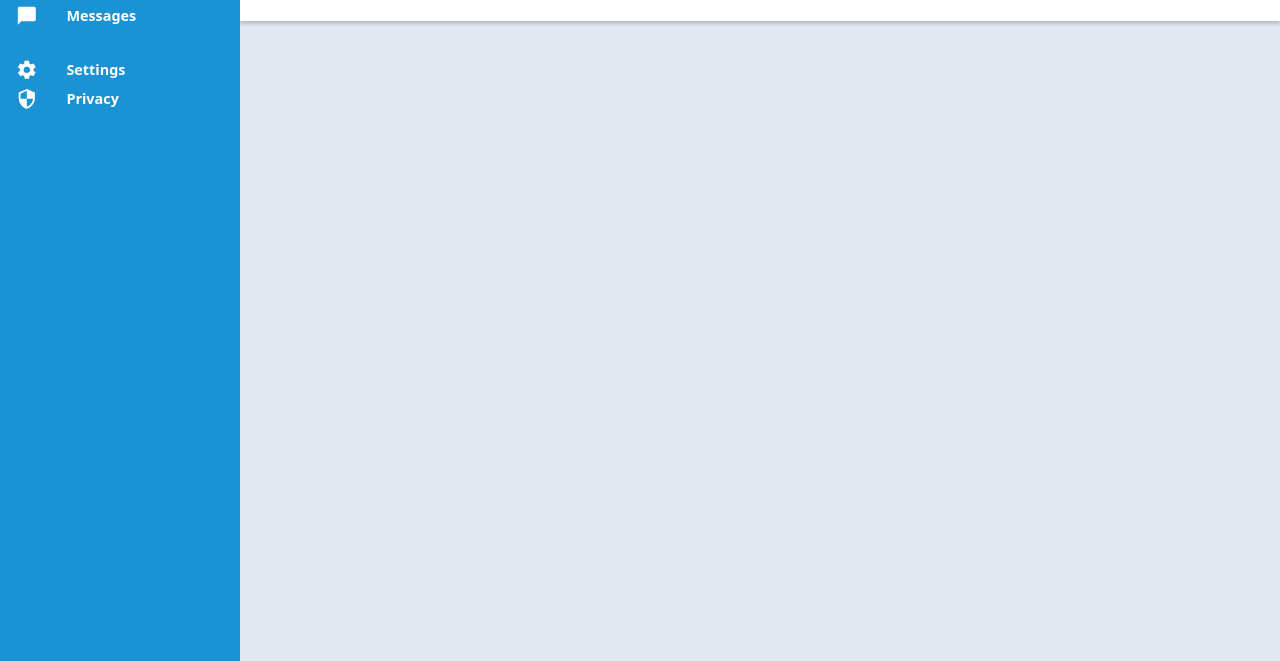
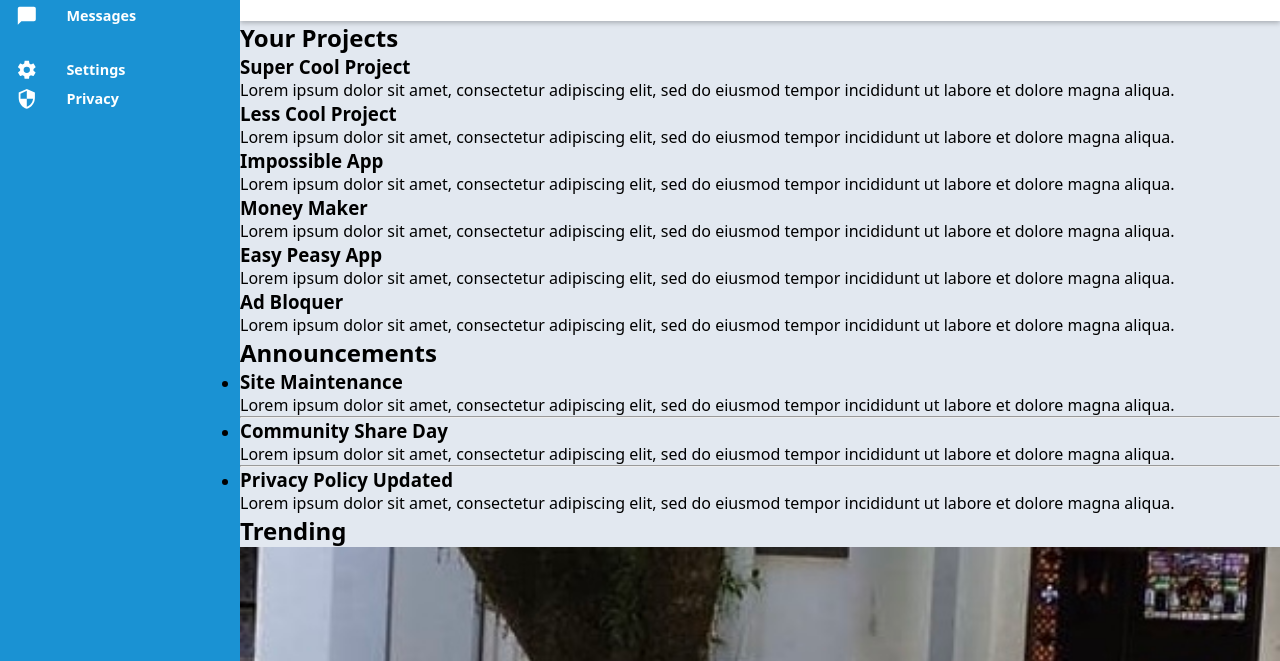
Before and after one commit to galobponce/css-stuff, a plain HTML site: page websites/dashboard/index.html in a window 1280 px wide. Shown: the part 139-800 px from the top of the page. Drawn offline with Linux system fonts and the light colour scheme.

Commit message:
html for dashboard content

```diff
--- a/websites/dashboard/index.html
+++ b/websites/dashboard/index.html
@@ -88,16 +88,139 @@
 
             <ul>
                 <li>
-                    <svg xmlns='http://www.w3.org/2000/svg' viewBox='0 0 24 24'><title>cog</title><path d='M12,15.5A3.5,3.5 0 0,1 8.5,12A3.5,3.5 0 0,1 12,8.5A3.5,3.5 0 0,1 15.5,12A3.5,3.5 0 0,1 12,15.5M19.43,12.97C19.47,12.65 19.5,12.33 19.5,12C19.5,11.67 19.47,11.34 19.43,11L21.54,9.37C21.73,9.22 21.78,8.95 21.66,8.73L19.66,5.27C19.54,5.05 19.27,4.96 19.05,5.05L16.56,6.05C16.04,5.66 15.5,5.32 14.87,5.07L14.5,2.42C14.46,2.18 14.25,2 14,2H10C9.75,2 9.54,2.18 9.5,2.42L9.13,5.07C8.5,5.32 7.96,5.66 7.44,6.05L4.95,5.05C4.73,4.96 4.46,5.05 4.34,5.27L2.34,8.73C2.21,8.95 2.27,9.22 2.46,9.37L4.57,11C4.53,11.34 4.5,11.67 4.5,12C4.5,12.33 4.53,12.65 4.57,12.97L2.46,14.63C2.27,14.78 2.21,15.05 2.34,15.27L4.34,18.73C4.46,18.95 4.73,19.03 4.95,18.95L7.44,17.94C7.96,18.34 8.5,18.68 9.13,18.93L9.5,21.58C9.54,21.82 9.75,22 10,22H14C14.25,22 14.46,21.82 14.5,21.58L14.87,18.93C15.5,18.67 16.04,18.34 16.56,17.94L19.05,18.95C19.27,19.03 19.54,18.95 19.66,18.73L21.66,15.27C21.78,15.05 21.73,14.78 21.54,14.63L19.43,12.97Z' /></svg>
+                    <svg xmlns='http://www.w3.org/2000/svg' viewBox='0 0 24 24'>
+                        <title>cog</title>
+                        <path
+                            d='M12,15.5A3.5,3.5 0 0,1 8.5,12A3.5,3.5 0 0,1 12,8.5A3.5,3.5 0 0,1 15.5,12A3.5,3.5 0 0,1 12,15.5M19.43,12.97C19.47,12.65 19.5,12.33 19.5,12C19.5,11.67 19.47,11.34 19.43,11L21.54,9.37C21.73,9.22 21.78,8.95 21.66,8.73L19.66,5.27C19.54,5.05 19.27,4.96 19.05,5.05L16.56,6.05C16.04,5.66 15.5,5.32 14.87,5.07L14.5,2.42C14.46,2.18 14.25,2 14,2H10C9.75,2 9.54,2.18 9.5,2.42L9.13,5.07C8.5,5.32 7.96,5.66 7.44,6.05L4.95,5.05C4.73,4.96 4.46,5.05 4.34,5.27L2.34,8.73C2.21,8.95 2.27,9.22 2.46,9.37L4.57,11C4.53,11.34 4.5,11.67 4.5,12C4.5,12.33 4.53,12.65 4.57,12.97L2.46,14.63C2.27,14.78 2.21,15.05 2.34,15.27L4.34,18.73C4.46,18.95 4.73,19.03 4.95,18.95L7.44,17.94C7.96,18.34 8.5,18.68 9.13,18.93L9.5,21.58C9.54,21.82 9.75,22 10,22H14C14.25,22 14.46,21.82 14.5,21.58L14.87,18.93C15.5,18.67 16.04,18.34 16.56,17.94L19.05,18.95C19.27,19.03 19.54,18.95 19.66,18.73L21.66,15.27C21.78,15.05 21.73,14.78 21.54,14.63L19.43,12.97Z' />
+                    </svg>
                     <span>Settings</span>
                 </li>
                 <li>
-                    <svg xmlns='http://www.w3.org/2000/svg' viewBox='0 0 24 24'><title>security</title><path d='M12,12H19C18.47,16.11 15.72,19.78 12,20.92V12H5V6.3L12,3.19M12,1L3,5V11C3,16.55 6.84,21.73 12,23C17.16,21.73 21,16.55 21,11V5L12,1Z' /></svg>
+                    <svg xmlns='http://www.w3.org/2000/svg' viewBox='0 0 24 24'>
+                        <title>security</title>
+                        <path
+                            d='M12,12H19C18.47,16.11 15.72,19.78 12,20.92V12H5V6.3L12,3.19M12,1L3,5V11C3,16.55 6.84,21.73 12,23C17.16,21.73 21,16.55 21,11V5L12,1Z' />
+                    </svg>
                     <span>Privacy</span>
                 </li>
             </ul>
 
         </aside>
+
+        <div class='content-container'>
+
+            <div class='projects'>
+                <h2>Your Projects</h2>
+
+                <div>
+
+                    <div class='project-item'>
+                        <h3>Super Cool Project</h3>
+                        <p>Lorem ipsum dolor sit amet, consectetur adipiscing elit, sed do eiusmod tempor incididunt ut
+                            labore et dolore magna aliqua.</p>
+                    </div>
+
+                    <div class='project-item'>
+                        <h3>Less Cool Project</h3>
+                        <p>Lorem ipsum dolor sit amet, consectetur adipiscing elit, sed do eiusmod tempor incididunt ut
+                            labore et dolore magna aliqua.</p>
+                    </div>
+
+                    <div class='project-item'>
+                        <h3>Impossible App</h3>
+                        <p>Lorem ipsum dolor sit amet, consectetur adipiscing elit, sed do eiusmod tempor incididunt ut
+                            labore et dolore magna aliqua.</p>
+                    </div>
+
+                    <div class='project-item'>
+                        <h3>Money Maker</h3>
+                        <p>Lorem ipsum dolor sit amet, consectetur adipiscing elit, sed do eiusmod tempor incididunt ut
+                            labore et dolore magna aliqua.</p>
+                    </div>
+
+                    <div class='project-item'>
+                        <h3>Easy Peasy App</h3>
+                        <p>Lorem ipsum dolor sit amet, consectetur adipiscing elit, sed do eiusmod tempor incididunt ut
+                            labore et dolore magna aliqua.</p>
+                    </div>
+
+                    <div class='project-item'>
+                        <h3>Ad Bloquer</h3>
+                        <p>Lorem ipsum dolor sit amet, consectetur adipiscing elit, sed do eiusmod tempor incididunt ut
+                            labore et dolore magna aliqua.</p>
+                    </div>
+
+                </div>
+            </div>
+
+            <div class='announcements'>
+                <h2>Announcements</h2>
+
+                <ul>
+                    <li>
+                        <h3>Site Maintenance</h3>
+                        <p>Lorem ipsum dolor sit amet, consectetur adipiscing elit, sed do eiusmod tempor incididunt ut
+                            labore et dolore magna aliqua.</p>
+                    </li>
+
+                    <hr />
+
+                    <li>
+                        <h3>Community Share Day</h3>
+                        <p>Lorem ipsum dolor sit amet, consectetur adipiscing elit, sed do eiusmod tempor incididunt ut
+                            labore et dolore magna aliqua.</p>
+                    </li>
+
+                    <hr />
+
+                    <li>
+                        <h3>Privacy Policy Updated</h3>
+                        <p>Lorem ipsum dolor sit amet, consectetur adipiscing elit, sed do eiusmod tempor incididunt ut
+                            labore et dolore magna aliqua.</p>
+                    </li>
+                </ul>
+            </div>
+
+            <div class='trending'>
+                <h2>Trending</h2>
+
+                <ul>
+                    <li>
+                        <img src="./avatar.jpg" alt="avatar-1">
+                        <div>
+                            <h4>@galobponce</h4>
+                            <p>Super Cool Project</p>
+                        </div>
+                    </li>
+
+                    <li>
+                        <img src="./avatar.jpg" alt="avatar-1">
+                        <div>
+                            <h4>@galobponce</h4>
+                            <p>Less Cool Project</p>
+                        </div>
+                    </li>
+
+                    <li>
+                        <img src="./avatar.jpg" alt="avatar-1">
+                        <div>
+                            <h4>@galobponce</h4>
+                            <p>Impossible App</p>
+                        </div>
+                    </li>
+
+                    <li>
+                        <img src="./avatar.jpg" alt="avatar-1">
+                        <div>
+                            <h4>@galobponce</h4>
+                            <p>Money Maker</p>
+                        </div>
+                    </li>
+                </ul>
+            </div>
+
+        </div>
+
 
     </div>
 
```
